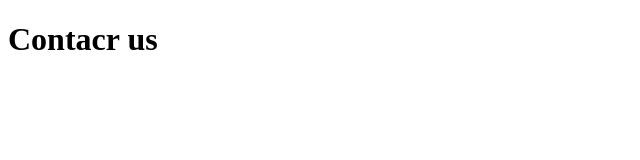
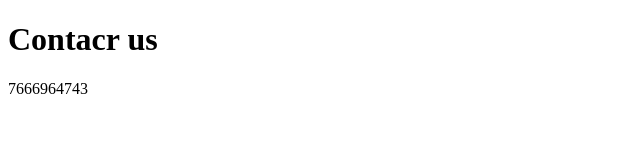
Before and after one commit to Shantanu-Deshmane/Git-Practice, a plain HTML site: page contact.html in a window 1280 px wide. Shown: the whole page, without its empty margins (0-640 px from the left). Drawn offline with Linux system fonts and the light colour scheme.

Commit message:
add contact number in contact.html

```diff
--- a/contact.html
+++ b/contact.html
@@ -7,5 +7,6 @@
 </head>
 <body>
     <h1>Contacr us</h1>
+    <p>7666964743</p>
 </body>
 </html>
```
